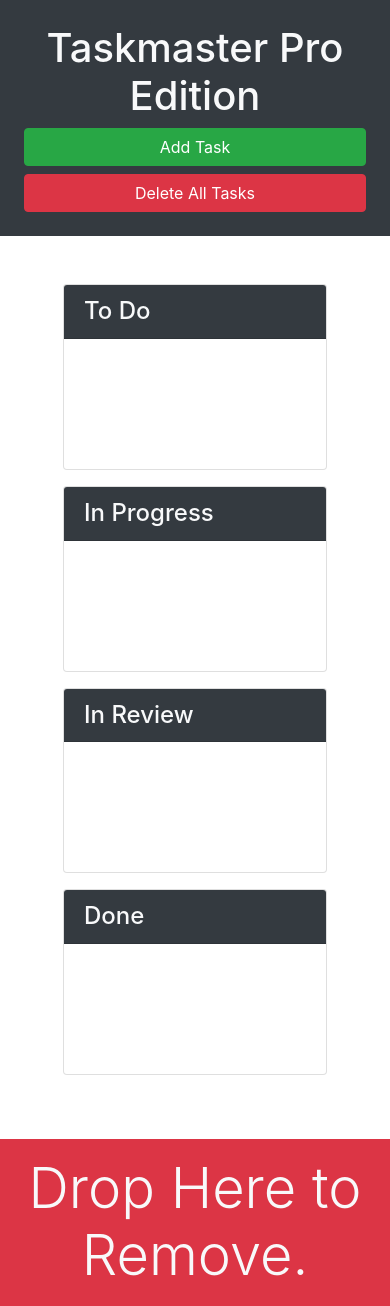
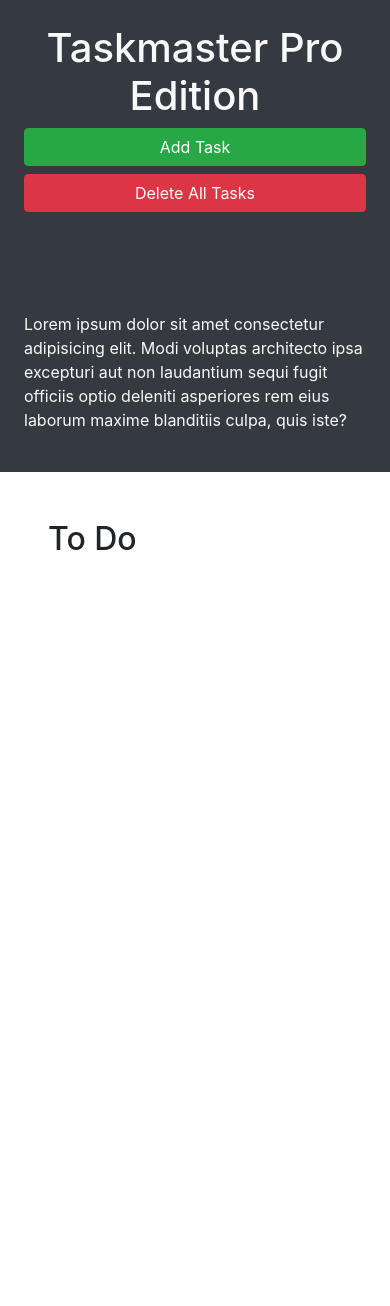
Before and after one commit to detrasmental/taskmaster-pro, a plain HTML site: page index.html in a window 390 px wide. After the commit the page ends 844 px from the top, so only its background shows below. Drawn offline with nearby package versions, Linux system fonts and the light colour scheme.

Commit message:
restarted to fix error

```diff
--- a/assets/js/script.js
+++ b/assets/js/script.js
@@ -45,6 +45,49 @@ var saveTasks = function() {
   localStorage.setItem("tasks", JSON.stringify(tasks));
 };
 
+$(".list-group").on("click", "p", function() {
+  var text = $(this)
+    .text()
+    .trim();
+
+var textInput = $("<textarea>")
+  .addClass("form-control")
+  .val(text);
+
+  $(this).replaceWith(textInput);
+  textInput.trigger("focus");
+});
+
+$(".list-group").on("blur", "textarea", function() {
+  // get the textarea's current value/text
+var text = $(this)
+.val()
+.trim();
+
+// get the parent ul's id attribute
+var status = $(this)
+.closest(".list-group")
+.attr("id")
+.replace("list-", "");
+
+// get the task's position in the list of other li elements
+var index = $(this)
+.closest(".list-group-item")
+.index();
+
+tasks[status][index].text = text;
+saveTasks();
+
+// recreate p element
+var taskP = $("<p>")
+  .addClass("m-1")
+  .text(text);
+
+// replace textarea with p element
+$(this).replaceWith(taskP);
+
+});
+
 
 
 // modal was triggered
@@ -79,52 +122,6 @@ $("#task-form-modal .btn-primary").click(function() {
 
     saveTasks();
   }
-});
-
-$(".list-group").on("click", "p", function() {
-  var text = $(this)
-    .text()
-    .trim();
-
-//replace p element with new text area
-var textInput = $("<textarea>")
-.addClass("form-control")
-.val(text);
-$(this).replaceWith(textInput);
-
-textInput.trigger("focus");
-});
-
-// field unfocused
-$(".list-group").on("blur", "textarea", function() {
-
-
-// get the textarea's current value/text
-var text = $(this)
-  .val();
-
-
-// get the parent ul's id attribute
-var status = $(this)
-  .closest(".list-group")
-  .attr("id")
-  .replace("list-", "");
-
-// get the task's position in the list of other li elements
-var index = $(this)
-  .closest(".list-group-item")
-  .index();
-
-tasks[status][index].text = text;
-saveTasks();
-
-// recreate p element
-var taskP = $("<p>")
-  .addClass("m-1")
-  .text(text);
-
-// replace textarea with p element
-$(this).replaceWith(taskP);
 });
 
 // due date was clicked
@@ -177,7 +174,6 @@ $(".list-group").on("blur", "input[type='text']", function() {
   // replace input with span element
   $(this).replaceWith(taskSpan);
 });
-
 // remove all tasks
 $("#remove-tasks").on("click", function() {
   for (var key in tasks) {
--- a/index.html
+++ b/index.html
@@ -13,86 +13,19 @@
 <body>
 
   <div class="row min-vh-100 no-gutters">
-    <header class="col-12 col-lg-3 bg-dark text-light sticky-top d-flex flex-column p-4 p-lg-3">
+    <header class="col-12 col-lg-3 bg-dark text-light d-flex flex-column p-4 p-lg-3">
       <h1 class="text-center">Taskmaster Pro Edition</h1>
       <button id="create-task" class="btn btn-block btn-success" data-toggle="modal" data-target="#task-form-modal">Add
         Task</button>
       <button id="remove-tasks" class="btn btn-block btn-danger">Delete All Tasks</button>
-      <p class="mt-auto d-none d-lg-block">Lorem ipsum dolor sit amet consectetur adipisicing elit. Modi voluptas architecto ipsa
-        excepturi aut non
+      <p class="mt-auto">Lorem ipsum dolor sit amet consectetur adipisicing elit. Modi voluptas architecto ipsa excepturi aut non
         laudantium sequi fugit officiis optio deleniti asperiores rem eius laborum maxime blanditiis culpa, quis iste?
       </p>
     </header>
-
-
-    <main class="col-12 col-lg-9 d-flex flex-column">
-      <div class="m-5 row justify-content-around">
-        <!--ToDo start-->
-        <div class="col-12 col-md-6 col-xl-3 mb-3">
-          <div class="card">
-            <h4 class="card-header bg-dark text-light">
-             To Do
-            </h4>
-            <ul id="list-toDo" class="list-group list-group-flush">
-              <li class="list-group-item">
-                <span class="badge badge-primary badge-pill"></span>
-                <p class="m-1"></p>
-              </li>
-            </ul>
-          </div>
-        </div>
-        <!--ToDo end-->
-        <!--In Progress Start-->
-      <div class="col-12 col-md-6 col-xl-3 mb-3">
-          <div class="card">
-            <h4 class="card-header bg-dark text-light">
-              In Progress
-            </h4>
-          <ul id="list-inProgress" class="list-group list-group-flush">
-            <li class="list-group-item">
-              <span class="badge badge-primary badge-pill"></span>
-              <p class="m-1"></p>
-            </li>
-          </ul>
-        </div>
-      </div>
-        <!--in progress end-->
-        <!-- in review start -->
-      <div class="col-12 col-md-6 col-xl-3 mb-3">
-          <div class="card">
-            <h4 class="card-header bg-dark text-light">
-                In Review
-            </h4>
-          <ul id="list-inReview" class="list-group list-group-flush">
-            <li class="list-group-item">
-             <span class="badge badge-primary badge-pill"></span>
-             <p class="m-1"></p>
-         </li>
-      </ul>
-  </div>
-</div>
-  <!-- in review end -->
-  <!-- done start -->
-      <div class="col-12 col-md-6 col-xl-3 mb-3">
-        <div class="card">
-          <h4 class="card-header bg-dark text-light">
-             Done
-          </h4>
-        <ul id="list-done" class="list-group list-group-flush">
-          <li class="list-group-item">
-          <span class="badge badge-primary badge-pill"></span>
-          <p class="m-1"></p>
-       </li>
-     </ul>
-  </div>
-</div>
-  <!-- done end -->
-      </div>
-
-      <div class="mt-auto" id="trash">
-        <div class="w-100 bg-danger p-3 text-center text-light display-4">
-          Drop Here to Remove.
-        </div>
+    <main class="col-12 col-lg-9">
+      <div class="m-5">
+        <h2>To Do</h2>
+        <ul id="list-toDo" class="list-group"> </ul>
       </div>
     </main>
   </div>
@@ -112,11 +45,11 @@
           <form>
             <div class="form-group">
               <label for="modalTaskDescription">Task description</label>
-              <textarea id="modalTaskDescription" rows="3" class="form-control"></textarea>
+              <textarea id="modalTaskDescription" rows="3"></textarea>
             </div>
             <div class="form-group">
               <label for="modalDueDate">Due date</label>
-              <input type="text" class="form-control" id="modalDueDate" placeholder="mm/dd/yyyy" autocomplete="off" />
+              <input type="text" id="modalDueDate" placeholder="mm/dd/yyyy" autocomplete="off" />
             </div>
           </form>
         </div>
```
Also changed, not shown: assets/css/style.css (line endings or trailing spaces).
